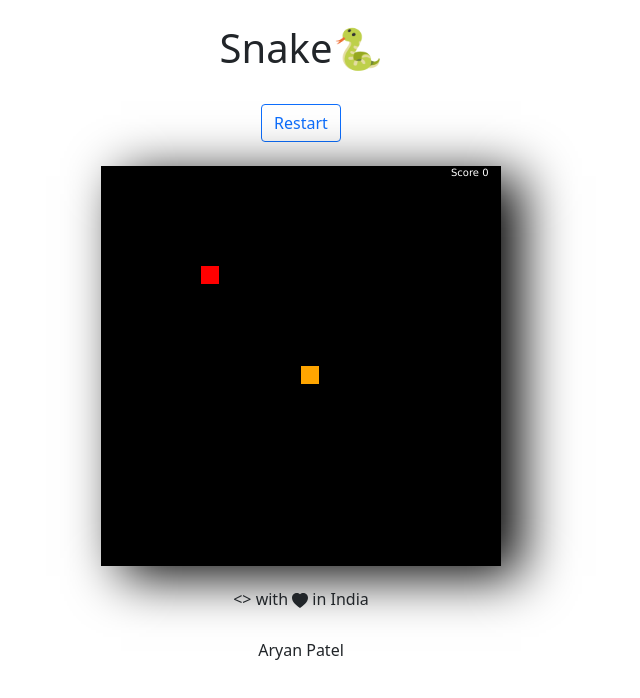
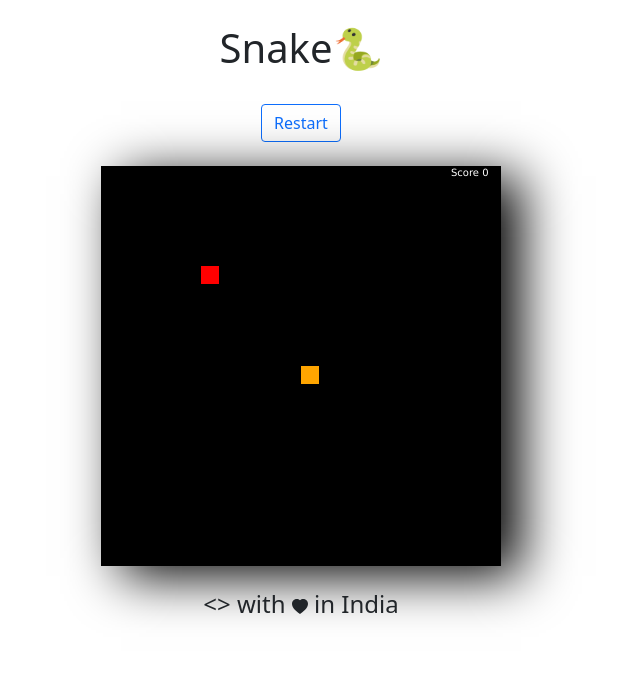
Before and after one commit to aryanpatelbaghi/snake, a plain HTML site: page index.html in a window 1280 px wide. Shown: the whole page, without its empty margins (339-979 px from the left). Drawn offline with nearby package versions, Linux system fonts and the light colour scheme.

Commit message:
finally changes commited

```diff
--- a/index.html
+++ b/index.html
@@ -13,10 +13,9 @@
         <button class="btn btn-outline-primary" onClick="window.location.reload();">Restart</button><br>
     <canvas id="game" width="400" height="400"></canvas><br>
 <script src="index.js" charset="utf-8"></script>
-<footer><h6><> with <svg xmlns="http://www.w3.org/2000/svg" width="16" height="16" fill="currentColor" class="bi bi-heart-fill" viewBox="0 0 16 16">
+<footer><h4><> with <svg xmlns="http://www.w3.org/2000/svg" width="16" height="16" fill="currentColor" class="bi bi-heart-fill" viewBox="0 0 16 16">
 <path fill-rule="evenodd" d="M8 1.314C12.438-3.248 23.534 4.735 8 15-7.534 4.736 3.562-3.248 8 1.314z"/>
-</svg> in India</h6><br>
-<h6 class="cin">Aryan Patel</h6>
+</svg> in India</h4><br>
 </footer>
   </body>
 </html>
```
